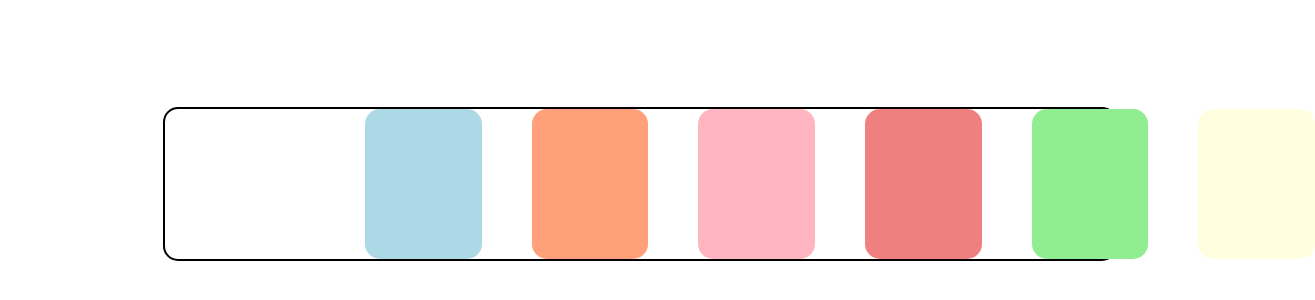
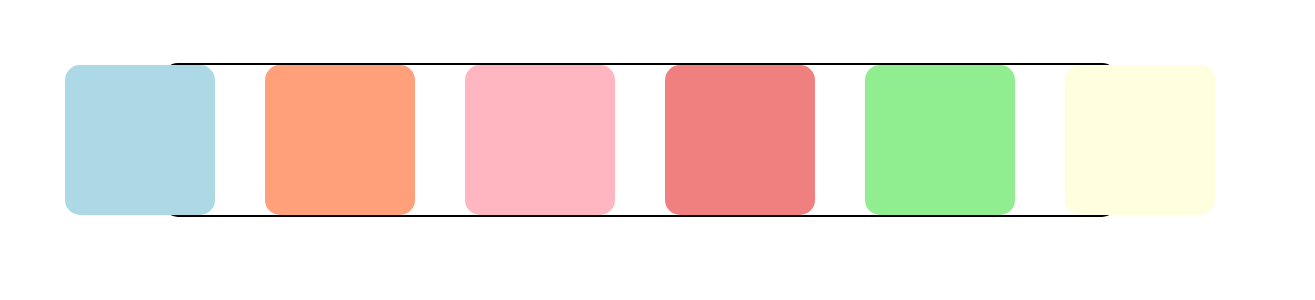
Before and after one commit to TaeWoongYoun/gallery, a plain HTML site: page index.html in a window 1280 px wide. Shown: the part 216-516 px from the top of the page, 1315 px wide, since content can reach past the window. Drawn offline with Linux system fonts and the light colour scheme.

Commit message:
test : False

```diff
--- a/index.html
+++ b/index.html
@@ -9,6 +9,7 @@
 <body>
 
     <div class="gall">
+        <div class="window"></div>
         <div class="gallBox">
             <div class="imgBox" style="background-color: lightblue;"></div>
             <div class="imgBox" style="background-color: lightsalmon;"></div>
--- a/style.css
+++ b/style.css
@@ -4,10 +4,17 @@
 }
 
 .gall{
+    position: relative;
+    width: 100%;
+    height: 200px;
+    margin-top: 20%;
+    display: flex;
+    align-items: center;
+    justify-content: center;
+}
+
+.window{
     position: absolute;
-    top: 50%;
-    left: 50%;
-    transform: translate(-50%, -50%);
     width: 950px;
     height: 150px;
     border: 2px solid black;
@@ -15,18 +22,18 @@
 }
 
 .gallBox{
-    position: relative;
-    width: 100%;
+    position: absolute;
+    width: 1150px;
     height: 150px;
     display: flex;
-    left: 200px;
+    justify-content: space-between;
 }
 
 .imgBox{
     width: 150px;
     height: 150px;
     border-radius: 15px;
-    margin-left: 50px;
+    /* margin-left: 50px; */
 }
 
 .imgBox:nth-child(1){
```
